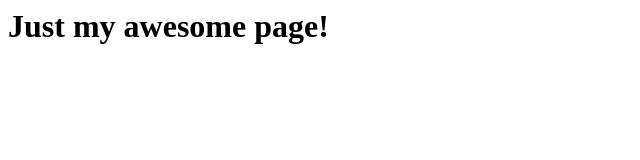
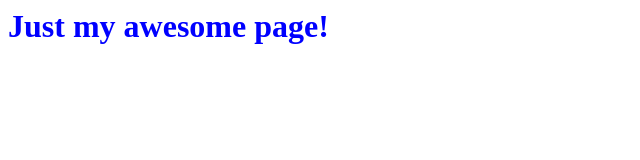
Before and after one commit to Loppik/jenkins-learning, a plain HTML site: page index.html in a window 1280 px wide. Shown: the whole page, without its empty margins (0-640 px from the left). Drawn offline with Linux system fonts and the light colour scheme.

Commit message:
Update index.html

```diff
--- a/index.html
+++ b/index.html
@@ -1 +1 @@
-<h1>Just my awesome page!</h1>
+<h1 style="color: blue">Just my awesome page!</h1>
```
